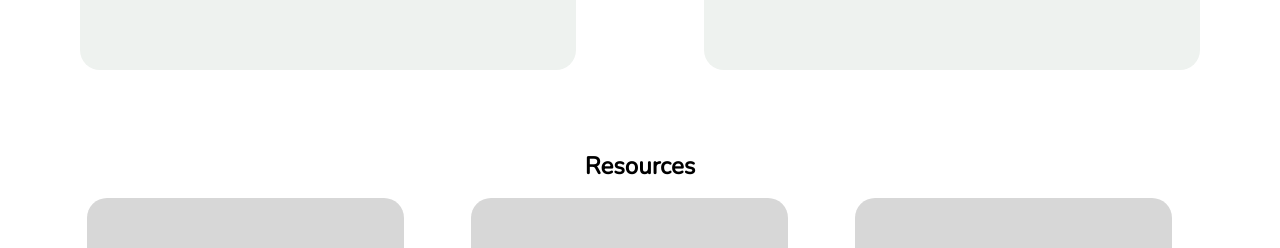
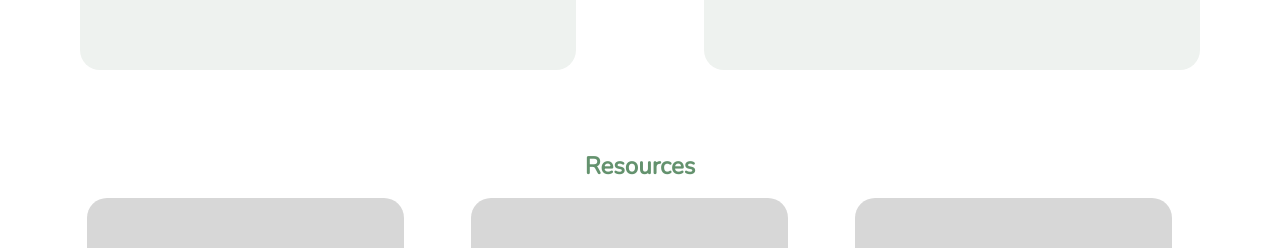
Before and after one commit to cornellh4i/earth-law-center, a React (Create React App) app in the folder client/: page / in a window 1280 px wide. Shown: the part 918-1166 px from the top of the page. Built offline with nearby package versions, Linux system fonts and the light colour scheme.

Commit message:
Adding color to resources title

```diff
--- a/client/src/pages/Landing/Landing.jsx
+++ b/client/src/pages/Landing/Landing.jsx
@@ -17,27 +17,23 @@ const Landing = () => {
         {/* We have two Landing boxes for now */}
         <Grid container spacing={4} pt={5}>
           <Grid item xs={12} md={5.5}>
-            {/* <Link to='/laws' style = {{textDecoration: 'none'}}> */}
               <LandingCard
                 title={"Law Template"}
                 text={Text.LawsDescription}>
-                link = {'laws'}
+                link = {'/laws'}
               </LandingCard>
-            {/* </Link> */}
           </Grid>
           <Grid item xs={12} md={1}></Grid>
           <Grid item xs={12} md={5.5}>
-          <Link to='/letters' style = {{textDecoration: 'none'}}>
             <LandingCard
               title={"Letter Template"}
               text={Text.LettersDescription}>
             </LandingCard>
-          </Link>
           </Grid>
         </Grid>
 
-        {/*Three resource boxes I believe. We can probably useState to fix them later*/}
-        <Typography pt={10} pb={2} align='center' variant='h5' component='div' sx={{ fontWeight: 'bolder',fontFamily: 'Nunito' }}>Resources</Typography>
+        {/* Three resource boxes I believe. We can probably useState to fix them later */}
+        <Typography pt={10} pb={2} align='center' variant='h5' component='div' sx={{ fontWeight: '900', fontSize: '36', fontFamily: 'Nunito', color: '#64926E' }}>Resources</Typography>
 
         <Grid container spacing={4}>
           <Grid item xs={12} md={4}>
```
